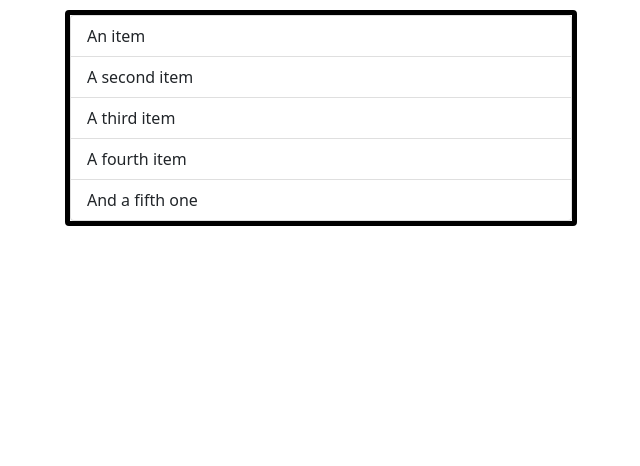
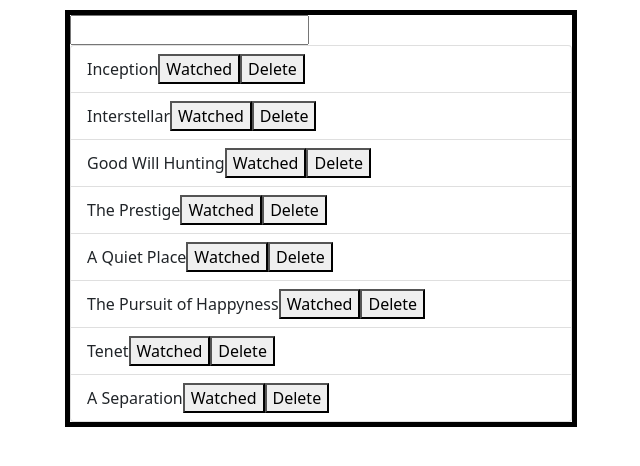
Before and after one commit to AzizAlbaqshi/WatchList, a React (Create React App) app: page / in a window 1280 px wide. Shown: the top 466 px of the page, without its empty margins (319-959 px from the left). Built offline with nearby package versions, Linux system fonts and the light colour scheme.

Commit message:
User can see a list of movies to watch

```diff
--- a/src/App.js
+++ b/src/App.js
@@ -1,10 +1,11 @@
 import './App.css';
 import WatchList from './components/WatchList';
+import movies from "./movies.js";
 
 function App() {
   return (
     <div>
-      <WatchList />
+      <WatchList movies={movies}/>
 
     </div>
   )
--- a/src/components/WatchItem.js
+++ b/src/components/WatchItem.js
@@ -1,10 +1,14 @@
 import React from 'react';
+import Watched from "./buttons/Watched.js";
+import Delete from "./buttons/Delete.js";
 
-const WatchItem = () => {
+const WatchItem = (props) => {
     return (
-        <div>
-            <ul className="list-group-item">hello</ul>
-        </div>
+        <li className="list-group-item">
+            {props.movie}
+            <Watched />
+            <Delete />
+        </li>
     );
 };
 
--- a/src/components/WatchList.js
+++ b/src/components/WatchList.js
@@ -1,15 +1,19 @@
 import React from 'react';
+import WatchItem from './WatchItem';
 
-const WatchList = () => {
+const WatchList = (props) => {
+    const movies = props.movies.map(movie => (<WatchItem movie={movie}/>))
+
     return (
         <div>
-            <ul className="list-group watchList">
-                <li className="list-group-item">An item</li>
-                <li className="list-group-item">A second item</li>
-                <li className="list-group-item">A third item</li>
-                <li className="list-group-item">A fourth item</li>
-                <li className="list-group-item">And a fifth one</li>
+        <div className="watchList">
+            <input />
+            <ul className="list-group">
+                {movies}
             </ul>
+        </div>
+
+
         </div>
     );
 };
--- /dev/null
+++ b/src/components/buttons/Delete.js
@@ -0,0 +1,9 @@
+import React from 'react';
+
+const Delete = () => {
+    return (
+        <button>Delete</button>
+    );
+};
+
+export default Delete;
--- /dev/null
+++ b/src/components/buttons/Watched.js
@@ -0,0 +1,9 @@
+import React from 'react';
+
+const Watched = () => {
+    return (
+        <button>Watched</button>
+    );
+};
+
+export default Watched;
--- /dev/null
+++ b/src/movies.js
@@ -0,0 +1,13 @@
+const movies = [
+    "Inception",
+    "Interstellar",
+    "Good Will Hunting",
+    "The Prestige",
+    "A Quiet Place",
+    "The Pursuit of Happyness",
+    "Tenet",
+    "A Separation"
+
+];
+
+  export default movies;
```
